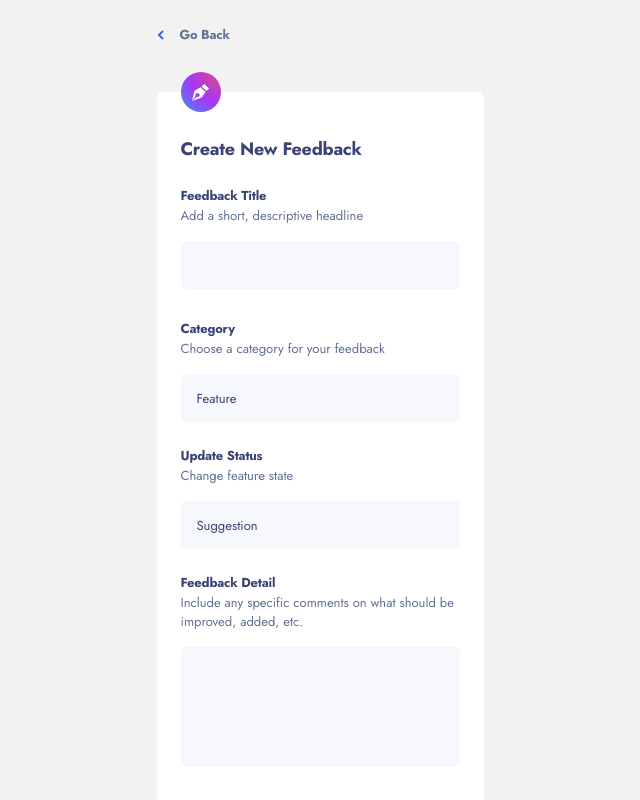
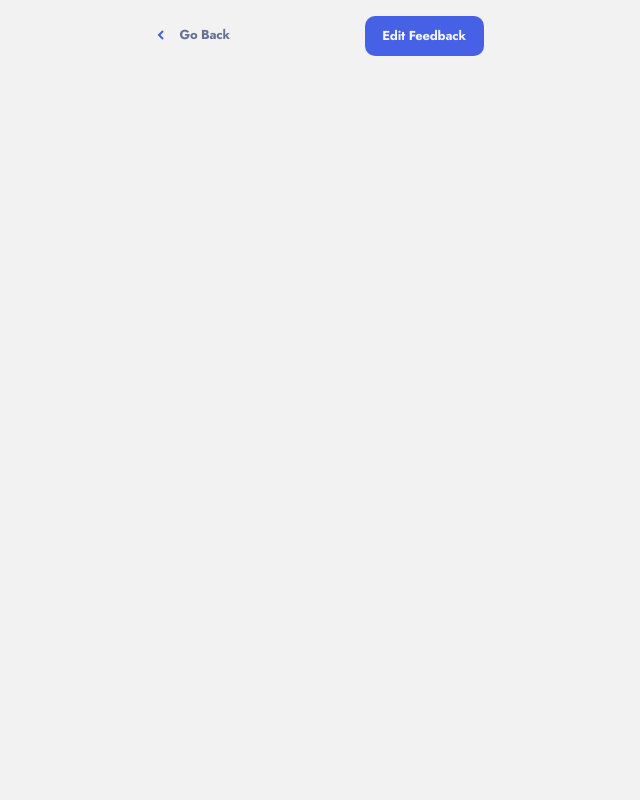
Before and after one commit to gcarter89/product-feedback-app, a React (Create React App) app: page / in a window 1280 px wide. Shown: the top 800 px of the page, without its empty margins (320-960 px from the left). Built offline with nearby package versions, Linux system fonts and the light colour scheme; some icons are missing.

Commit message:
built out nav for feedback detail

```diff
--- a/src/App.js
+++ b/src/App.js
@@ -7,6 +7,7 @@ import Main from './components/Main/Main';
 
 import NewFeedback from './layouts/NewFeedback/NewFeedback.js';
 import EditFeedback from './layouts/EditFeedback/EditFeedback.js';
+import FeedbackDetail from './layouts/FeedbackDetail/FeedbackDetail';
 
 function App() {
 
@@ -109,7 +110,8 @@ function App() {
                 roadmapData={roadmapData}
             /> */}
             {/* <NewFeedback /> */}
-            <EditFeedback />
+            {/* <EditFeedback /> */}
+            <FeedbackDetail />
         </div>
     );
 }
--- a/src/layouts/FeedbackDetail/FeedbackDetail.js
+++ b/src/layouts/FeedbackDetail/FeedbackDetail.js
@@ -0,0 +1,12 @@
+import styles from './feedbackdetail.module.scss';
+import FeedbackDetailHeader from './_subcomponents/FeedbackDetailHeader.js';
+import FeedbackDetailMain from './_subcomponents/FeedbackDetailMain.js';
+
+export default function FeedbackDetail() {
+    return (
+        <>
+            <FeedbackDetailHeader />
+            <FeedbackDetailMain />
+        </>
+    )
+}
--- /dev/null
+++ b/src/layouts/FeedbackDetail/_subcomponents/FeedbackDetailHeader.js
@@ -0,0 +1,21 @@
+import styles from './feedbackdetailheader.module.scss';
+import {ReactComponent as LeftArrow} from '../../../assets/shared/icon-arrow-left.svg';
+
+export default function FeedbackDetailHeader() {
+
+    function handle(event) {
+        console.log(event)
+    }
+
+    return (
+        <header className={styles.header}>
+            <button onClick={(e) => handle(e)} className={styles.header_backButton}>
+                <LeftArrow className={styles.header_buttonIcon} />
+                <h4>Go Back</h4>
+            </button>
+            <button className={styles.header_editFeedbackButton}>
+                <h4>Edit Feedback</h4>
+            </button>
+        </header>
+    )
+}
--- /dev/null
+++ b/src/layouts/FeedbackDetail/_subcomponents/FeedbackDetailMain.js
@@ -0,0 +1,5 @@
+export default function FeedbackDetailMain() {
+    return (
+        <main></main>
+    )
+}
--- /dev/null
+++ b/src/layouts/FeedbackDetail/_subcomponents/feedbackdetailheader.module.scss
@@ -0,0 +1,42 @@
+.header {
+    display: flex;
+    align-items: center;
+    justify-content: space-between;
+    height: 72px;
+    padding: 0 24px;
+    max-width: 327px;
+    margin-left: auto;
+    margin-right: auto;
+
+    &_backButton {
+        height: fit-content;
+        color: #647196;
+        display: flex;
+        align-items: center;
+        cursor: pointer;
+        padding-bottom: 3px;
+        h4 {
+            font-size: 13px;
+        }
+    }
+
+    &_buttonIcon {
+        padding-right: 16px;
+        path {
+            stroke:#4661E6;
+        }
+    }
+    &_editFeedbackButton {
+        border-radius: 10px;
+        background-color: #4661E6;
+        color: #F2F4FE;
+        cursor: pointer;
+        height: 40px;
+        width: 119px;
+        text-align: center;
+        h4 {
+            font-size: 13px;
+            color: #F2F4FE;
+        }
+    }
+}
```
